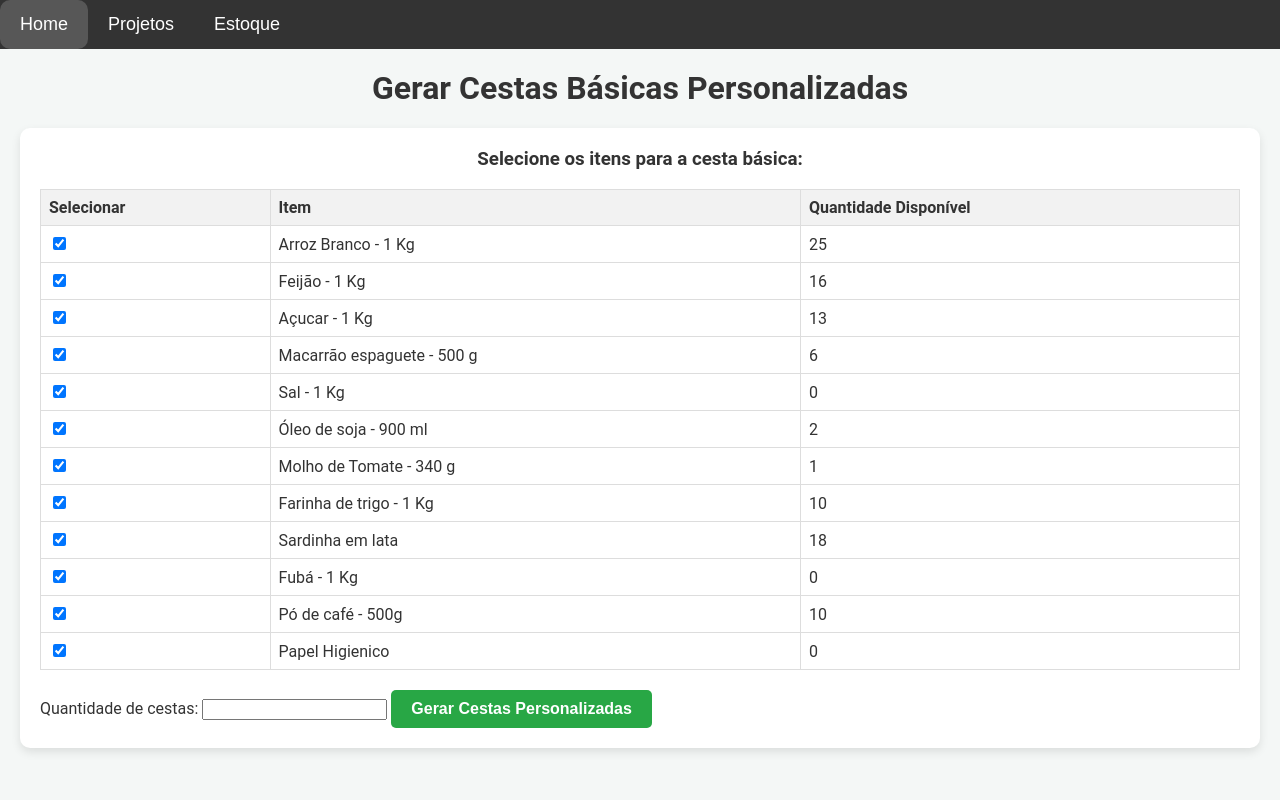
After one commit to sieg3d/AtividadeIntegradoraV, a Flask app: page /cestas_personalizadas in a window 1280 px wide. The commit adds this page. Run offline with Flask 3, Linux system fonts and the light colour scheme.

Commit message:
Cestas personalizadas
Modelo onde o usuário vai selecionar os produtos para gerar as cestas

```diff
--- a/app.py
+++ b/app.py
@@ -541,6 +541,65 @@ def gerar_cestas():
     flash(f'{qtd_cestas} cesta(s) básica(s) gerada(s) com sucesso!', 'success')  # Exibe mensagem de sucesso
     return redirect(url_for('cestas'))
 
+@app.route('/cestas_personalizadas')
+def cestas_personalizadas():
+    # Obtém todos os itens do estoque
+    itens = Item.query.all()
+    return render_template('cestas_personalizadas.html', itens=itens)
+
+
+@app.route('/gerar_cestas_personalizadas', methods=['POST'])
+def gerar_cestas_personalizadas():
+    qtd_cestas = int(request.form['quantidade'])
+    itens_selecionados_ids = request.form.getlist('itens_selecionados')
+
+    if qtd_cestas <= 0:
+        flash("A quantidade de cestas deve ser maior que zero.", 'danger')
+        return redirect(url_for('cestas_personalizadas'))
+
+    if not itens_selecionados_ids:
+        flash("Selecione pelo menos um item para incluir na cesta básica.", 'danger')
+        return redirect(url_for('cestas_personalizadas'))
+
+    # Obter os itens selecionados
+    itens_selecionados = Item.query.filter(Item.id.in_(itens_selecionados_ids)).all()
+
+    # Verificar a quantidade disponível de cada item e calcular o número máximo de cestas possíveis
+    itens_faltantes = []
+    max_cestas_possiveis = qtd_cestas
+    for item in itens_selecionados:
+        if item.quantidade < qtd_cestas:
+            itens_faltantes.append(f"{item.nome} (disponível: {item.quantidade})")
+            if item.quantidade < max_cestas_possiveis:
+                max_cestas_possiveis = item.quantidade
+
+    if itens_faltantes:
+        flash(f"Quantidade insuficiente dos seguintes itens: {', '.join(itens_faltantes)}", 'danger')
+        if max_cestas_possiveis and max_cestas_possiveis > 0:
+            flash(f"Você pode gerar até {max_cestas_possiveis} cesta(s) com os itens selecionados.", 'info')
+        return redirect(url_for('cestas_personalizadas'))
+
+    # Atualizar o estoque e registrar as movimentações
+    tz = pytz.timezone('America/Sao_Paulo')
+    data_hora_atual = datetime.now(tz)
+
+    for item in itens_selecionados:
+        item.quantidade -= qtd_cestas
+        movimentacao = MovimentacaoEstoque(
+            item_id=item.id,
+            tipo_movimentacao='saida',
+            quantidade=qtd_cestas,
+            saldo_atual=item.quantidade,
+            justificativa='Geração de cestas básicas personalizadas',
+            data_hora=data_hora_atual
+        )
+        db.session.add(movimentacao)
+
+    db.session.commit()
+
+    flash(f'{qtd_cestas} cesta(s) básica(s) personalizada(s) gerada(s) com sucesso!', 'success')
+    return redirect(url_for('cestas_personalizadas'))
+
 
 @app.route('/home', methods=['GET'])
 def home_dashboard():
--- a/static/css/style.css
+++ b/static/css/style.css
@@ -649,3 +649,21 @@ button.btn-cadastrar:hover {
         width: auto; /* Ajusta a largura ao conteúdo */
     }
 }
+
+
+/* Estilos para a tabela em cestas.html */
+form table {
+    width: 100%;
+    border-collapse: collapse;
+    margin-bottom: 20px;
+}
+
+form table th, form table td {
+    border: 1px solid #ddd;
+    padding: 8px;
+    text-align: left;
+}
+
+form table th {
+    background-color: #f2f2f2;
+}
--- a/templates/base.html
+++ b/templates/base.html
@@ -32,12 +32,13 @@
                 <a href="javascript:void(0)" class="dropbtn">Estoque</a>
                 <!-- Itens do dropdown para Estoque -->
                 <ul class="dropdown-content">
-                    <li><a href="{{ url_for('cadastrar_item') }}">Cadastrar Item</a></li> <!-- Link para cadastrar item no estoque -->
-                    <li><a href="{{ url_for('entrada_item') }}">Entrada de Itens</a></li> <!-- Link para registrar entrada de itens -->
-                    <li><a href="{{ url_for('saida_item') }}">Saída de Itens</a></li> <!-- Link para registrar saída de itens -->
-                    <li><a href="{{ url_for('estoque_atual') }}">Estoque Atual</a></li> <!-- Link para ver o estoque atual -->
-                    <li><a href="{{ url_for('movimentacoes_estoque') }}">Movimentações</a></li> <!-- Link para ver movimentações de estoque -->
-                    <li><a href="{{ url_for('cestas') }}">Gerar Cesta Básica</a></li> <!-- Link para gerar cestas básicas -->
+                    <li><a href="{{ url_for('cadastrar_item') }}">Cadastrar Item</a></li>
+                    <li><a href="{{ url_for('entrada_item') }}">Entrada de Itens</a></li>
+                    <li><a href="{{ url_for('saida_item') }}">Saída de Itens</a></li>
+                    <li><a href="{{ url_for('estoque_atual') }}">Estoque Atual</a></li>
+                    <li><a href="{{ url_for('movimentacoes_estoque') }}">Movimentações</a></li>
+                    <li><a href="{{ url_for('cestas') }}">Gerar Cesta Básica</a></li>
+                    <li><a href="{{ url_for('cestas_personalizadas') }}">Gerar Cesta Básica Personalizada</a></li> <!-- Novo link -->
                 </ul>
             </li>
         </ul>
--- /dev/null
+++ b/templates/cestas_personalizadas.html
@@ -0,0 +1,48 @@
+{% extends 'base.html' %}
+
+{% block title %}Cestas Básicas Personalizadas{% endblock %}
+
+{% block content %}
+    <h1>Gerar Cestas Básicas Personalizadas</h1>
+
+    <!-- Exibe as mensagens de sucesso ou erro, se houver -->
+    {% with messages = get_flashed_messages(with_categories=true) %}
+        {% if messages %}
+            <ul>
+            {% for category, message in messages %}
+                <li class="{{ category }}">{{ message }}</li>
+            {% endfor %}
+            </ul>
+        {% endif %}
+    {% endwith %}
+
+    <!-- Formulário para selecionar itens e gerar cestas básicas -->
+    <form method="POST" action="{{ url_for('gerar_cestas_personalizadas') }}">
+        <h3>Selecione os itens para a cesta básica:</h3>
+        <table>
+            <thead>
+                <tr>
+                    <th>Selecionar</th>
+                    <th>Item</th>
+                    <th>Quantidade Disponível</th>
+                </tr>
+            </thead>
+            <tbody>
+                {% for item in itens %}
+                <tr>
+                    <td>
+                        <input type="checkbox" name="itens_selecionados" value="{{ item.id }}" checked>
+                    </td>
+                    <td>{{ item.nome }}</td>
+                    <td>{{ item.quantidade }}</td>
+                </tr>
+                {% endfor %}
+            </tbody>
+        </table>
+
+        <label for="quantidade">Quantidade de cestas:</label>
+        <input type="number" name="quantidade" id="quantidade" min="1" required>
+
+        <button type="submit">Gerar Cestas Personalizadas</button>
+    </form>
+{% endblock %}
```
Also changed, not shown: instance/projetos.db.
